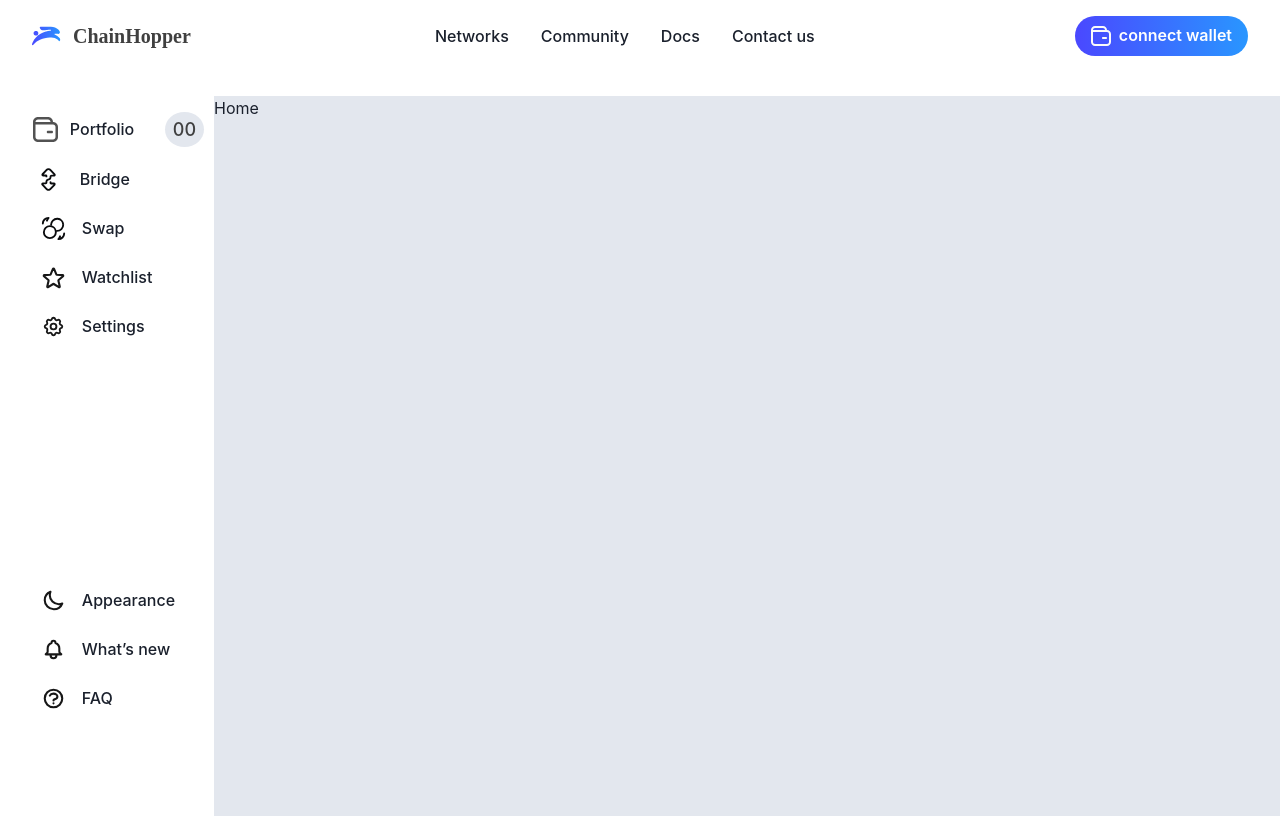
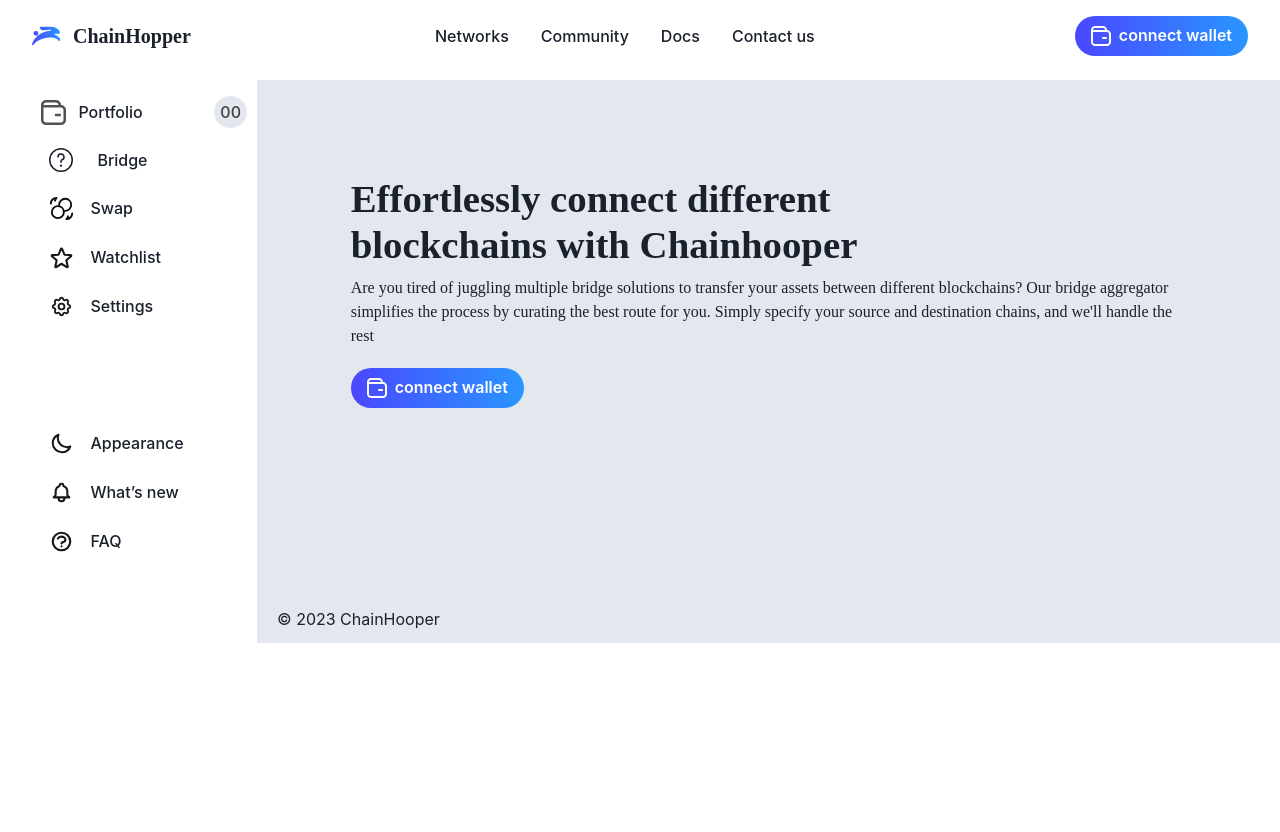
Before and after one commit to algorand-hackers/chain-hopper, a React (Create React App) app in the folder apps/frontend/: page / in a window 1280 px wide. After the commit the page ends 800 px from the top, so only its background shows below. Built offline with nearby package versions, Linux system fonts and the light colour scheme.

Commit message:
Home page UI & implementation

```diff
--- a/apps/frontend/src/App.js
+++ b/apps/frontend/src/App.js
@@ -5,21 +5,18 @@ import Home from './pages/Home';
 import Navbar from './constant/Navbar';
 import Sidebar from './constant/Sidebar';
 import Bridge from './pages/Bridge';
-// import { useColorMode } from "@chakra-ui/color-mode"
+
 
 
 function App() {
-  // const { colorMode, toggleColorMode } = useColorMode()
+
   return (
     <div>
-      <Box h="100vh">
+      <Box >
         <Navbar />
-        <Box display="flex" h="90%">
-          <Box bg="#FFFFFF"  w={{base:"20%", md:"230px", lg:"257px"}}>
+        <Box display="flex">
+          <Box>
             <Sidebar />
-      {/* <Button onClick={toggleColorMode}>
-        Toggle {colorMode === 'light' ? 'Dark' : 'Light'}
-      </Button> */}
           </Box>
           <Box bg="bg2" w={{base:"100%", md:"100%", lg:"100%"}}>
             <Routes>
--- /dev/null
+++ b/apps/frontend/src/components/UI/Btn.js
@@ -0,0 +1,15 @@
+import React from 'react'
+import { Box, Flex, Button, Text } from "@chakra-ui/react";
+import wallet from "../../asset/wallet.svg"
+
+
+const Btn = ({ text }) => {
+  return (
+    <Button bg="btnBg" rounded="24px" color="white" >
+        <img src={wallet} alt="logo" />
+        <Text ml="2">{text}</Text>
+    </Button>
+  )
+}
+
+export default Btn
--- /dev/null
+++ b/apps/frontend/src/constant/MobileNavbar.js
@@ -0,0 +1,26 @@
+import React from 'react'
+import { Box, Flex, Button, Text, Icon } from "@chakra-ui/react";
+
+const MobileNavbar = () => {
+  return (
+    <Box position="relative">
+        <Box pos="absolute" bg="#fff" right="0" >
+            <Box pt={4} pb={2} pl={4} pr={12} className='mr-4 p-2 font-[500]'>
+                Networks
+            </Box>
+            <Box py={2} pl={4} pr={12} className='mr-4 p-2 font-[500]'>
+                Community
+            </Box>
+            <Box  py={2} pl={4} pr={12} className='mr-4 p-2 font-[500]'>
+                Docs
+            </Box>
+            <Box  pt={2} pb={10} pl={4} pr={12} className='mr-4 p-2 font-[500]'>
+                Contact us
+            </Box>
+        </Box>
+    </Box>
+
+  )
+}
+
+export default MobileNavbar
--- a/apps/frontend/src/constant/Navbar.js
+++ b/apps/frontend/src/constant/Navbar.js
@@ -1,19 +1,28 @@
-import React from 'react'
-import { Box, Flex, Button, Text } from "@chakra-ui/react";
+import React, { useState } from 'react'
+import { Box, Flex, Button, Text, Icon } from "@chakra-ui/react";
+import {GiHamburgerMenu} from "react-icons/gi"
+import { useDisclosure } from '@chakra-ui/react';
 import { Link } from 'react-router-dom';
 import Applogo from "../asset/Applogo.svg"
 import wallet from "../asset/wallet.svg"
+import Btn from '../components/UI/Btn';
+import MobileNavbar from './MobileNavbar';
 
 
 const Navbar = () => {
+    const { getDisclosureProps, getButtonProps } = useDisclosure()
+
+    const buttonProps = getButtonProps()
+    const disclosureProps = getDisclosureProps()
+
   return (
-    <Box bg="#FFFFFF" h="12vh" pt="16px">
+    <Box  h="10vh" pt="16px">
         <Flex w="95%" mx="auto" justify="space-between" align="center">
             <Flex className="font-[syne]">
                 <img src={Applogo} alt="logo" />
-                <Text ml="3" fontWeight="800" color="dark" fontSize="20px">ChainHopper</Text>
+                <Text ml="3" fontWeight="800"  fontSize="20px">ChainHopper</Text>
             </Flex>
-            <Flex>
+            <Flex display={{base:"none", md:"block"}}>
                 <Link className='mr-4 p-2 font-[500]'>
                     Networks
                 </Link>
@@ -27,11 +36,19 @@ const Navbar = () => {
                     Contact us
                 </Link>
             </Flex>
-            <Button bg="btnBg" rounded="24px" color="white" >
-                <img src={wallet} alt="logo" />
-                <Text ml="2">connect wallet</Text>
-            </Button>
+            <Box display={{base:"none", md:"block"}}>
+                <Btn text="connect wallet" />
+            </Box>
+            <Box
+                display={{base:"block", md:"none"}}
+                {...buttonProps}
+            >
+                <Icon boxSize={6} as={GiHamburgerMenu} />
+            </Box>
         </Flex>
+        <Box {...disclosureProps} display={{base:"block", md:"none"}}>
+            <MobileNavbar />
+        </Box>
     </Box>
   )
 }
--- a/apps/frontend/src/constant/Sidebar.js
+++ b/apps/frontend/src/constant/Sidebar.js
@@ -1,6 +1,6 @@
 import React, { useState } from 'react';
 import { NavLink } from 'react-router-dom';
-import { Box, Flex, Text, Image } from '@chakra-ui/react';
+import { Box, Flex, Text, Image, Button, Icon } from '@chakra-ui/react';
 import wallet from '../asset/walleticon.svg';
 import Bridge from '../asset/bridge.svg';
 import bridgeLight from '../asset/bridgeLight.svg';
@@ -11,24 +11,26 @@ import darkmode from '../asset/darkmode.svg';
 import faq from '../asset/faq.svg';
 import notification from '../asset/notification.svg';
 
+
 const Sidebar = () => {
     const [active, setActive] = useState(true);
 
+
   return (
-    <Box h="100%">
+    <Box  w={{base:"0", md:"230px", lg:"257px"}} display={{base:"none", md:"block"}} h="547px">
       <Flex ml="auto" mr="10px" mt="4" mb="1" justify="space-between" align="center" w="80%">
-        <div className="flex ">
+        <div className="flex">
           <Image color="dark" h="25px" src={wallet} alt="logo" />
           <Text ml="3" fontWeight="500">
             Portfolio
           </Text>
         </div>
         <Text
-          fontSize="18px"
+          fontSize="16px"
           fontWeight={500}
           color="dark"
           bg="bg2"
-          px={2}
+          px={1.5}
           py={1}
           rounded="50%"
         >
@@ -38,18 +40,20 @@ const Sidebar = () => {
       <Flex w="80%" mr="14px" ml="auto" direction="column" justify="space-between" h="80%">
         <Box>
             <Box mx="auto" my="2" rounded="8px"
-                className={ active ? `rounded-[8px]` : `bg-[#3A6EFF] text-[white]`}
+                // className={ active ? `rounded-[8px]` : `bg-[#3A6EFF] text-[white]`}
             >
             <NavLink
-            onClick={() => {setActive(false)}}
+            // onClick={() => {setActive(false)}}
                 to="/bridge"
                 className="px-3 py-2 rounded-[5px] flex mx-auto "
             >
-                {
+                <Icon boxSize={6} as={Bridge} />
+                {/* <Image color="dark" h="25px" src={Bridge} alt="logo" /> */}
+                {/* {
                     active ? (<Image color="dark" h="25px" src={Bridge} alt="logo" />
                     ) : (
                     <Image color="dark" h="25px" src={bridgeLight} alt="logo" /> )
-                }
+                } */}
                 <Text ml="6" fontWeight="500">
                 Bridge
                 </Text>
@@ -82,7 +86,6 @@ const Sidebar = () => {
         </Box>
 
         <Box>
-
             <Box mx="auto" my="2" >
                 <div className="px-3 py-2 rounded-[5px] flex mx-auto ">
                     <Image color="dark" h="25px" src={darkmode} alt="logo" />
--- a/apps/frontend/src/index.css
+++ b/apps/frontend/src/index.css
@@ -12,6 +12,7 @@ body {
   -moz-osx-font-smoothing: grayscale;
 }
 
-/* .active {
+.active {
   background-color: #3A6EFF;
-} */
+  color: #fff;
+}
--- a/apps/frontend/src/pages/Home.js
+++ b/apps/frontend/src/pages/Home.js
@@ -1,8 +1,23 @@
 import React from 'react'
+import { Box, Flex, Text, Image } from '@chakra-ui/react';
+import { useColorMode } from "@chakra-ui/color-mode"
+import Btn from '../components/UI/Btn';
+
+
+
 
 const Home = () => {
+  const { colorMode, toggleColorMode } = useColorMode()
+
   return (
-    <div>Home</div>
+    <Flex direction="column" justify="space-between"   h={{base:"90vh", md:"100%"}} px={5}>
+        <Box w={{base:"100%", md:"100%", lg:"85%"}} mt="6rem" mx="auto">
+            <Text w={{base:"100%", md:"100%", lg:"554px"}} mb={2} fontSize={{base:"2.2rem", md:"34px", lg:"38.8px"}} fontWeight="700" className='leading-[46px] font-[syne]'> Effortlessly connect different blockchains with Chainhooper </Text>
+            <Text className='leading-[24px] font-[syne]' mb={5}>Are you tired of juggling multiple bridge solutions to transfer your assets between different blockchains? Our bridge aggregator simplifies the process by curating the best route for you. Simply specify your source and destination chains, and we'll handle the rest</Text>
+            <Btn text="connect wallet" />
+        </Box>
+        <Text mb={3}>© 2023 ChainHooper</Text>
+    </Flex>
   )
 }
 
```
